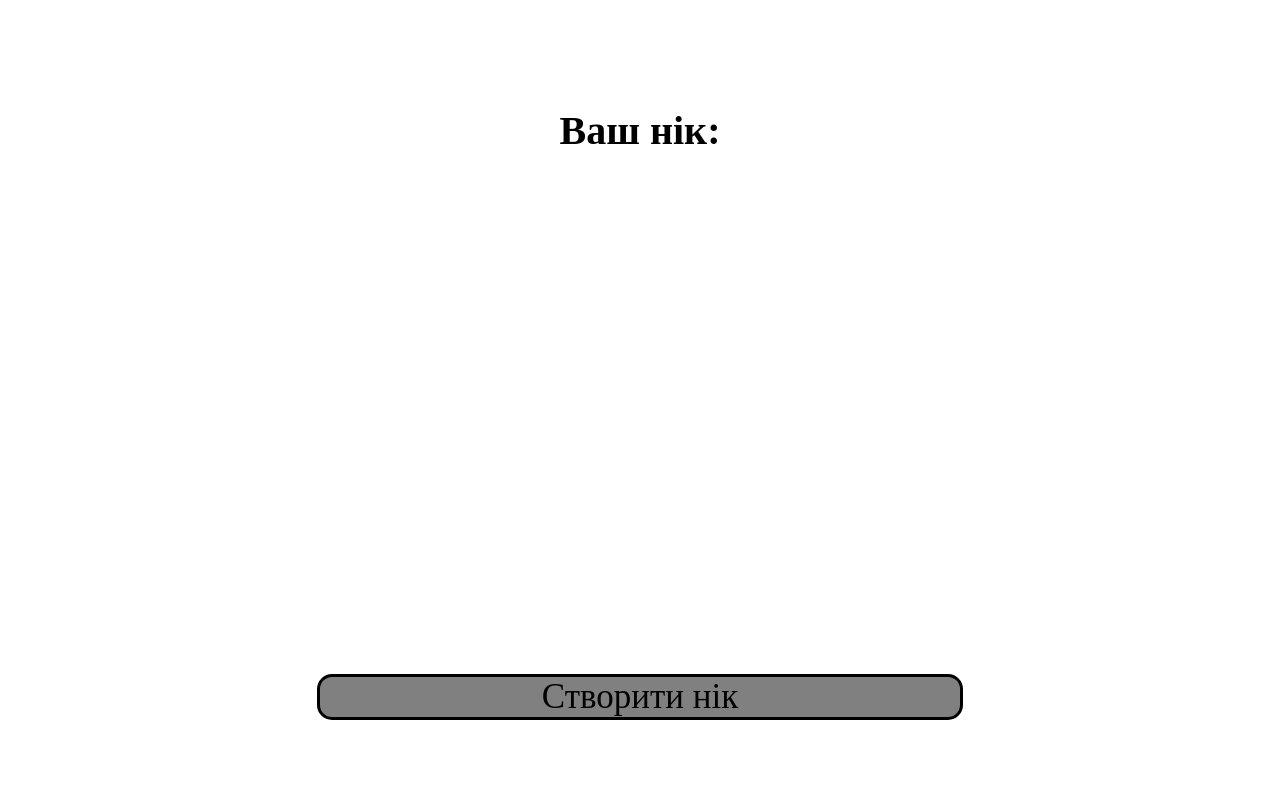
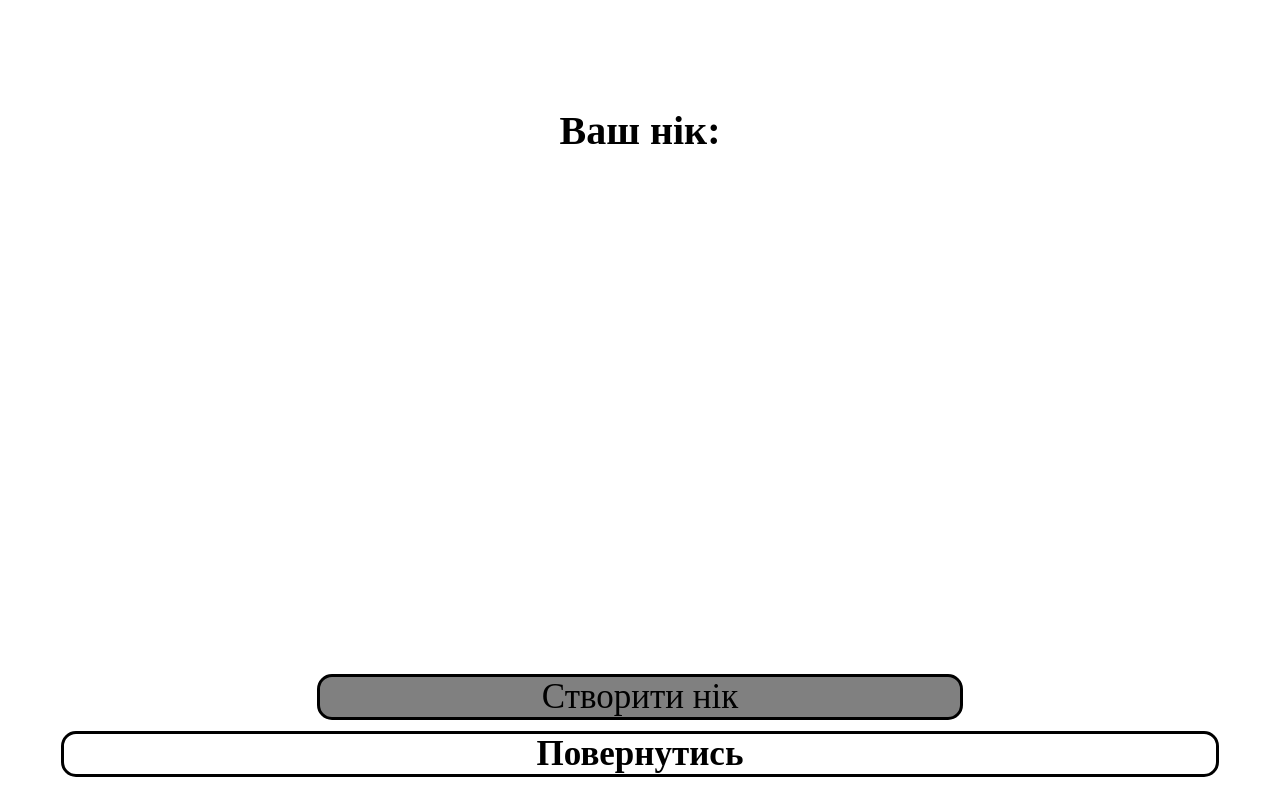
Before and after one commit to Maximdwdaw/lll, a React (Create React App) app: page /settings in a window 1280 px wide. Built offline with nearby package versions, Linux system fonts and the light colour scheme.

Commit message:
Add files via upload

```diff
--- a/public/style/style.css
+++ b/public/style/style.css
@@ -193,6 +193,22 @@ font-weight: bold;
     width: 90%;
     text-align: center;
 }
+
+#g_name {
+    position: fixed;
+    bottom: 0%;
+    font-size: 35px;
+    border: 3px;
+    border-radius: 15px;
+    border-color: black;
+    border-style: solid;
+    background-color: rgb(255, 255, 255);
+    left: 50%;
+    transform: translate(-50%);
+    width: 90%;
+    text-align: center;
+    height: 5%;
+}
 .Post {
     position: relative;
     width: 95%;
--- a/src/screans/settings.js
+++ b/src/screans/settings.js
@@ -28,7 +28,11 @@ function f() {
             onChange={(event) => {setnick(event.target.value);setnick(event.target.value);localStorage.nick = nick}}
             placeholder="Ведіть ваш нік:"
             />}
-
+       <h1
+        id="g_name"
+        onClick={()=>window.location.href = "/"}
+        >Повернутись
+        </h1>
 
         </>
 
```
